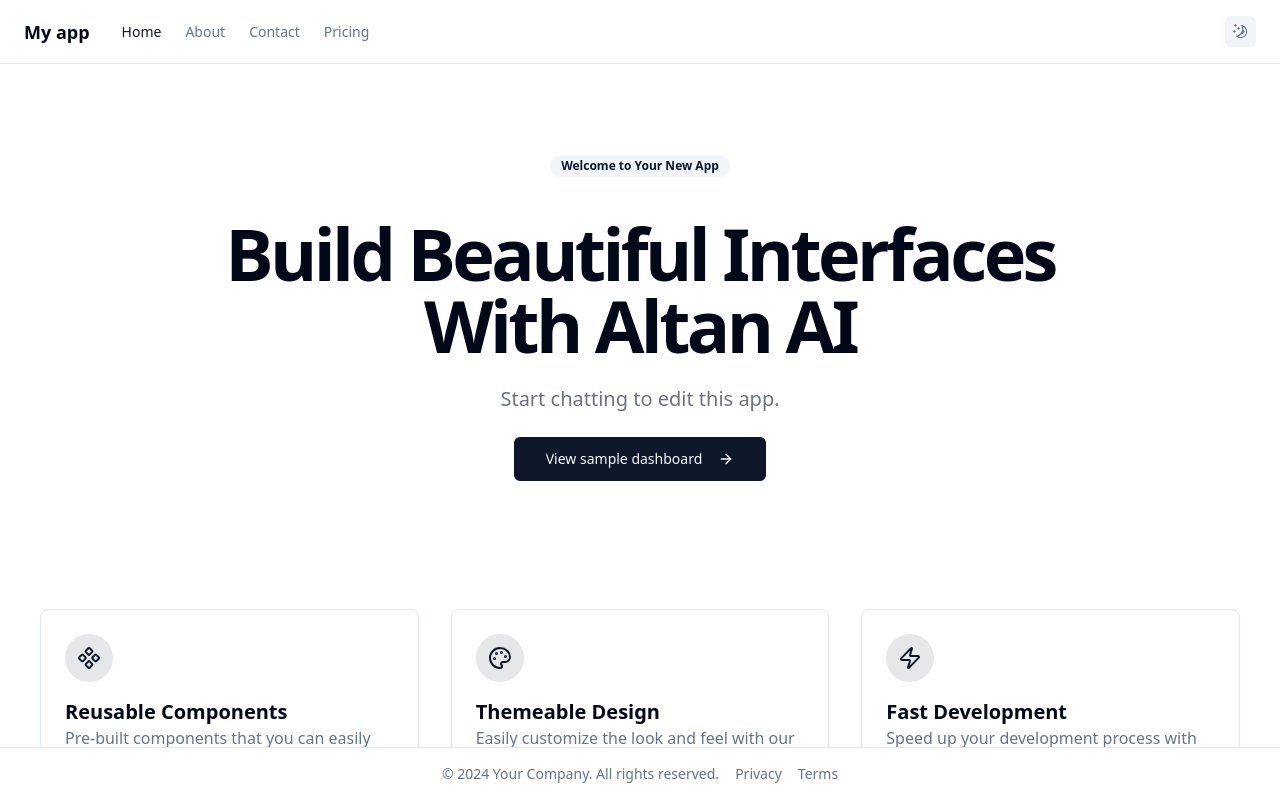
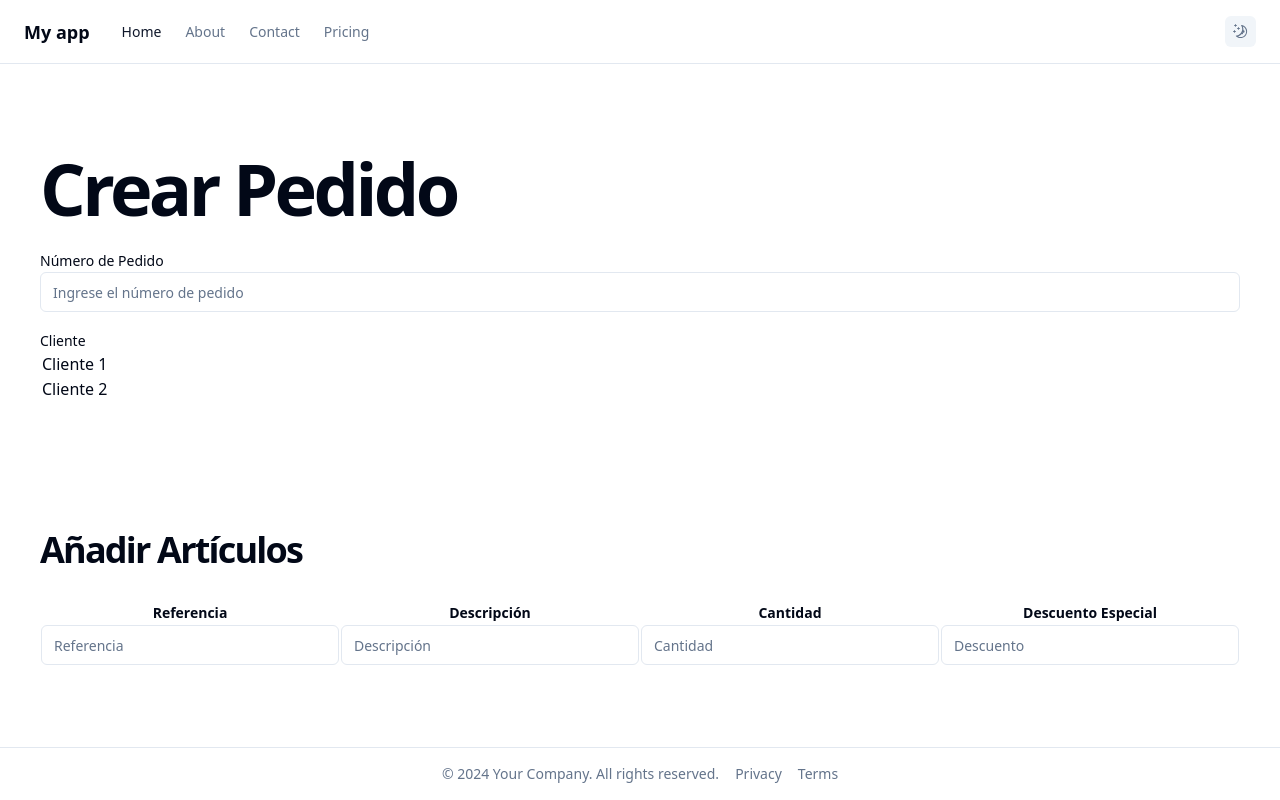
Before and after one commit to altanlabs/pedidator3, a React (Vite) app: page / in a window 1280 px wide. Built offline with nearby package versions, Linux system fonts and the light colour scheme; what @radix-ui/themes would draw is missing.

Commit message:
Create main UI with order input, customer selection, and product addition.

```diff
--- a/src/pages/index.tsx
+++ b/src/pages/index.tsx
@@ -1,127 +1,90 @@
-import { motion } from "framer-motion"
-import { ArrowRight, Component, Palette, Zap } from "lucide-react"
-import { useNavigate } from "react-router-dom"
+import { motion } from "framer-motion";
+import { ArrowRight } from "lucide-react";
+import { useNavigate } from "react-router-dom";
 
-import { Button } from "@/components/ui/button"
-import { Card, CardContent } from "@/components/ui/card"
-import { Badge } from "@/components/ui/badge"
+import { Button } from "@/components/ui/button";
+import { Card, CardContent } from "@/components/ui/card";
+import { Badge } from "@/components/ui/badge";
+import { Input } from "@/components/ui/input";
+import { Label } from "@/components/ui/label";
+import { Select } from "@/components/ui/select";
+import { Table } from "@/components/ui/table";
 
 const fadeInUp = {
   initial: { opacity: 0, y: 20 },
   animate: { opacity: 1, y: 0 },
-  transition: { duration: 0.5 }
-}
+  transition: { duration: 0.5 },
+};
 
 const staggerContainer = {
   animate: {
     transition: {
-      staggerChildren: 0.1
-    }
-  }
-}
+      staggerChildren: 0.1,
+    },
+  },
+};
 
 export default function IndexPage() {
-  const navigate = useNavigate()
+  const navigate = useNavigate();
 
   return (
     <div className="container mx-auto px-4 py-16 space-y-32">
-      {/* Hero Section */}
+      {/* Order Section */}
       <motion.section
-        className="text-center space-y-6"
+        className="space-y-6"
         initial={{ opacity: 0 }}
         animate={{ opacity: 1 }}
         transition={{ duration: 0.8 }}
       >
-        <Badge variant="secondary" className="mb-4">
-          Welcome to Your New App
-        </Badge>
         <h1 className="text-4xl font-bold tracking-tighter sm:text-5xl md:text-6xl lg:text-7xl">
-          Build Beautiful Interfaces
-          <br />
-          With Altan AI
+          Crear Pedido
         </h1>
-        <p className="mx-auto max-w-[700px] text-gray-500 md:text-xl dark:text-gray-400">
-         Start chatting to edit this app.
-        </p>
-        <Button size="lg" className="mt-4" onClick={() => navigate('/dashboard')}>
-          View sample dashboard <ArrowRight className="ml-2 h-4 w-4" />
-        </Button>
+        <div className="space-y-4">
+          <div>
+            <Label htmlFor="order-number">Número de Pedido</Label>
+            <Input id="order-number" placeholder="Ingrese el número de pedido" />
+          </div>
+          <div>
+            <Label htmlFor="customer">Cliente</Label>
+            <Select id="customer" placeholder="Seleccione un cliente">
+              {/* Options should be populated dynamically */}
+              <option value="cliente1">Cliente 1</option>
+              <option value="cliente2">Cliente 2</option>
+            </Select>
+          </div>
+        </div>
       </motion.section>
 
-      {/* Features Section */}
+      {/* Products Section */}
       <motion.section
         variants={staggerContainer}
         initial="initial"
         whileInView="animate"
         viewport={{ once: true }}
-        className="grid gap-8 md:grid-cols-3"
-      >
-        <motion.div variants={fadeInUp}>
-          <Card>
-            <CardContent className="pt-6">
-              <div className="mb-4 flex h-12 w-12 items-center justify-center rounded-full bg-primary/10">
-                <Component className="h-6 w-6 text-primary" />
-              </div>
-              <h3 className="text-xl font-bold">Reusable Components</h3>
-              <p className="text-muted-foreground">
-                Pre-built components that you can easily customize and integrate into your projects.
-              </p>
-            </CardContent>
-          </Card>
-        </motion.div>
-
-        <motion.div variants={fadeInUp}>
-          <Card>
-            <CardContent className="pt-6">
-              <div className="mb-4 flex h-12 w-12 items-center justify-center rounded-full bg-primary/10">
-                <Palette className="h-6 w-6 text-primary" />
-              </div>
-              <h3 className="text-xl font-bold">Themeable Design</h3>
-              <p className="text-muted-foreground">
-                Easily customize the look and feel with our flexible theming system.
-              </p>
-            </CardContent>
-          </Card>
-        </motion.div>
-
-        <motion.div variants={fadeInUp}>
-          <Card>
-            <CardContent className="pt-6">
-              <div className="mb-4 flex h-12 w-12 items-center justify-center rounded-full bg-primary/10">
-                <Zap className="h-6 w-6 text-primary" />
-              </div>
-              <h3 className="text-xl font-bold">Fast Development</h3>
-              <p className="text-muted-foreground">
-                Speed up your development process with our ready-to-use components.
-              </p>
-            </CardContent>
-          </Card>
-        </motion.div>
-      </motion.section>
-
-      {/* Components Preview Section */}
-      <motion.section
-        initial="initial"
-        whileInView="animate"
-        viewport={{ once: true }}
         className="space-y-8"
       >
-        <motion.div variants={fadeInUp} className="text-center">
-          <h2 className="text-3xl font-bold tracking-tighter sm:text-4xl md:text-5xl">
-            Explore Our Components
-          </h2>
-          <p className="mx-auto mt-4 max-w-[700px] text-gray-500 md:text-xl dark:text-gray-400">
-            Discover our extensive library of components, designed to help you build better interfaces.
-          </p>
-        </motion.div>
-
-        <motion.div
-          variants={staggerContainer}
-          className="grid gap-4 md:grid-cols-2 lg:grid-cols-3"
-        >
-          {/* Add component previews here */}
-          {/* You can showcase some of your most important components */}
-        </motion.div>
+        <h2 className="text-3xl font-bold tracking-tighter sm:text-4xl">
+          Añadir Artículos
+        </h2>
+        <Table>
+          <thead>
+            <tr>
+              <th>Referencia</th>
+              <th>Descripción</th>
+              <th>Cantidad</th>
+              <th>Descuento Especial</th>
+            </tr>
+          </thead>
+          <tbody>
+            <tr>
+              <td><Input placeholder="Referencia" /></td>
+              <td><Input placeholder="Descripción" /></td>
+              <td><Input type="number" placeholder="Cantidad" /></td>
+              <td><Input type="number" placeholder="Descuento" /></td>
+            </tr>
+            {/* Additional rows can be added dynamically */}
+          </tbody>
+        </Table>
       </motion.section>
 
       {/* CTA Section */}
@@ -132,22 +95,11 @@
         className="text-center space-y-6"
       >
         <motion.div variants={fadeInUp}>
-          <h2 className="text-3xl font-bold tracking-tighter sm:text-4xl">
-            Ready to Get Started?
-          </h2>
-          <p className="mx-auto mt-4 max-w-[600px] text-gray-500 md:text-xl dark:text-gray-400">
-            Start building your next project with our modern component library.
-          </p>
-          <div className="mt-6 flex justify-center gap-4">
-            <Button size="lg" variant="default">
-              Some CTA
-            </Button>
-            <Button size="lg" variant="outline">
-              Main CTA
-            </Button>
-          </div>
+          <Button size="lg" variant="default">
+            Guardar Pedido
+          </Button>
         </motion.div>
       </motion.section>
     </div>
-  )
+  );
 }
```
